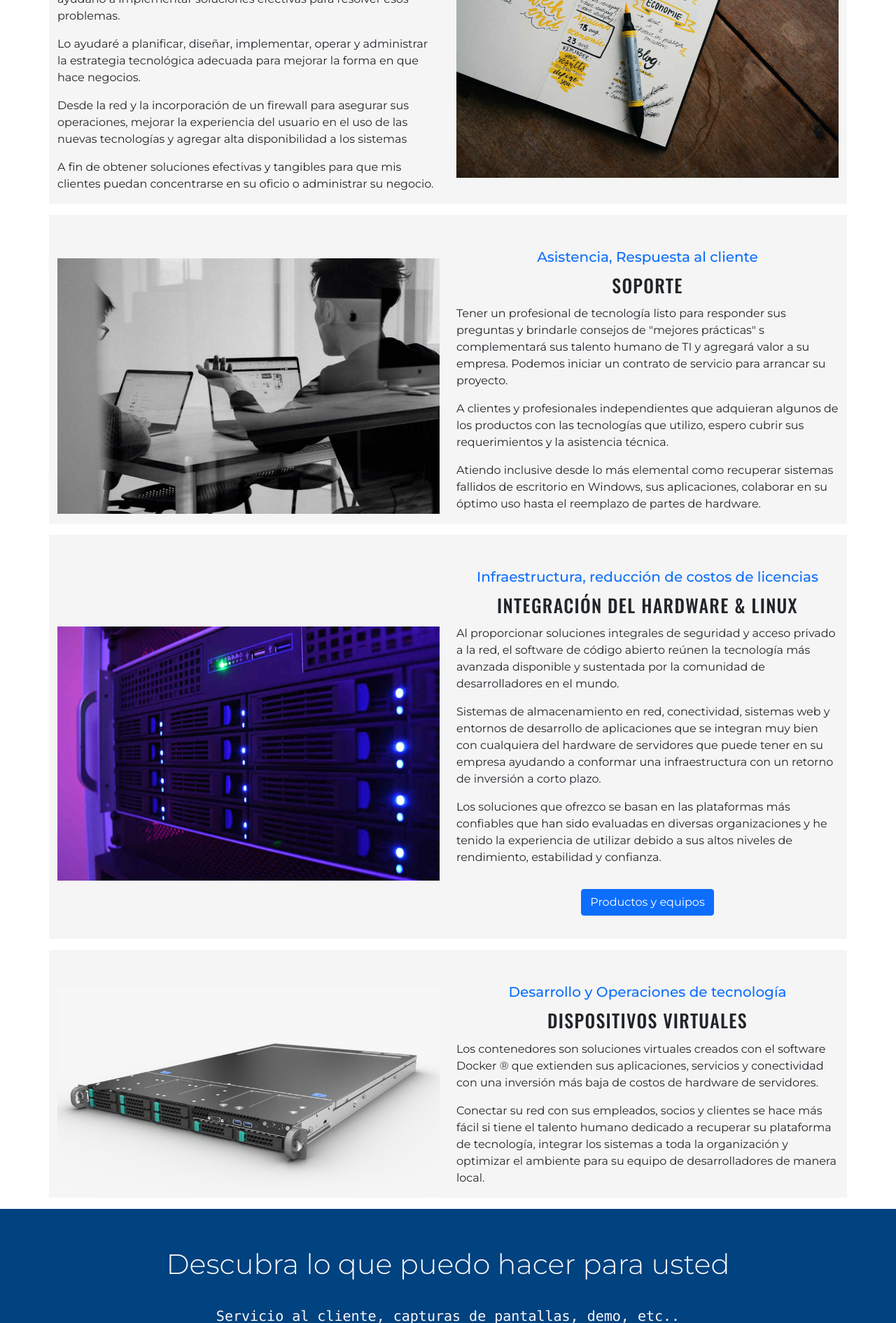
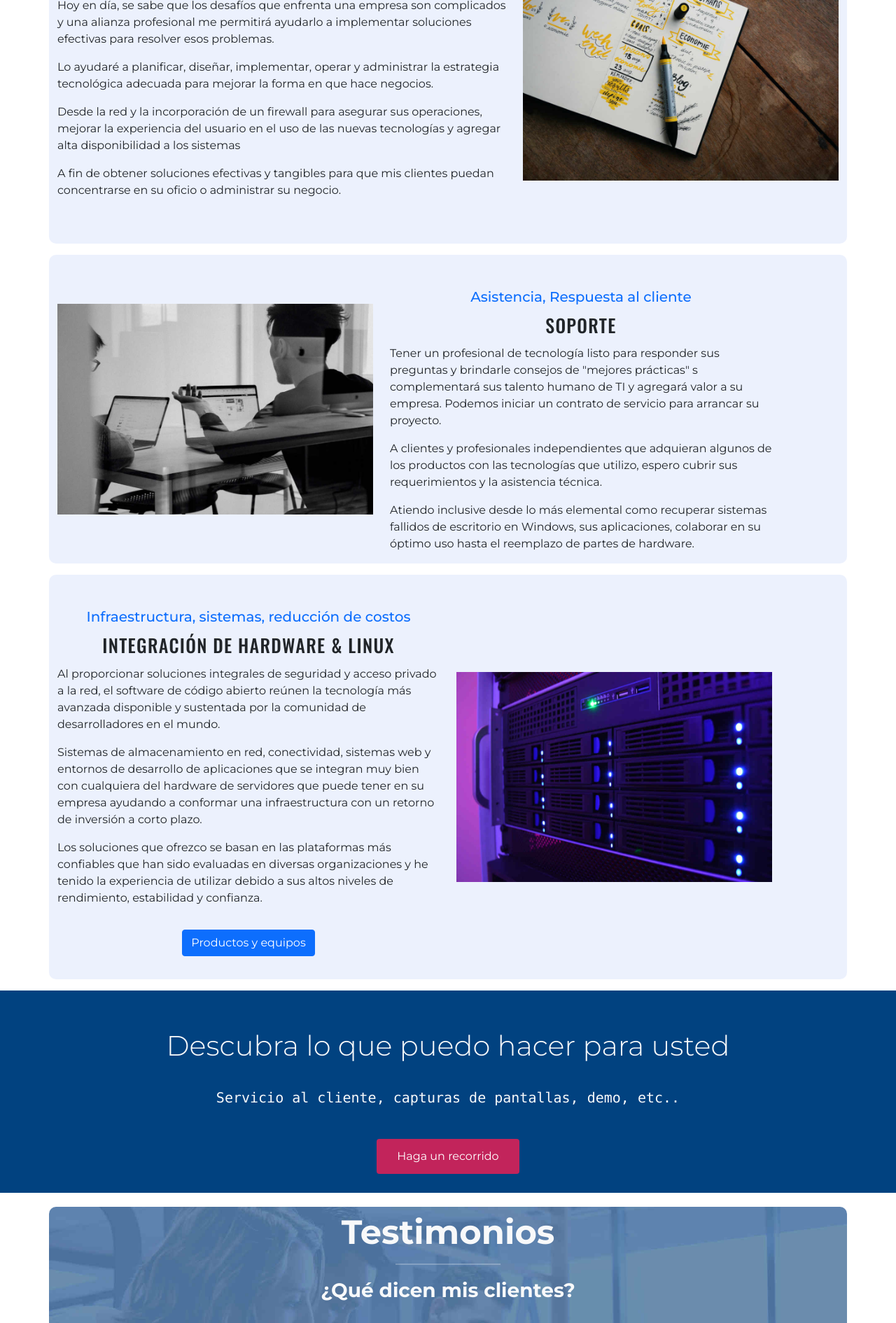
Before and after one commit to WilliansPatino/WilliansPatino.github.io, a plain HTML site: page info/index.html in a window 1280 px wide. Shown: the part 511-2401 px from the top of the page at 70% size. Drawn offline with nearby package versions, Linux system fonts and the light colour scheme.

Commit message:
nuevo index, menu minimalista

```diff
--- a/css/main.css
+++ b/css/main.css
@@ -641,29 +641,38 @@ find-out-what-can-do-for-you {
 .my-bg-5 {
     background-color: #00c0d6;
 }
-.my-bg-card-1 {
+.my-bg-card1 {
     background-color: #f5f5f5;
+    border-radius: 10px;
 }
-.my-bg-card-2 {
+.my-bg-card2 {
     background-color: #f7f7f7;
+    border-radius: 10px;
 }
-.my-bg-card-3 {
+.my-bg-card3 {
   background-color: #efefef;
+  border-radius: 10px;
 }
 .my-bg-card4 {
   background-color: #c0b5f931;
+  border-radius: 10px;
 }
 .my-bg-card5 {
   background-color: #93cdf925;
+  border-radius: 10px;
 }
 .my-bg-card6 {
   background-color: #bbcdf746;
+  border-radius: 10px;
 }
 .my-bg-card7 {
   background-color: #4c55ff1e;
+  border-radius: 10px;
 }
 .my-bg-card-test {
-  background-color: magenta;
+  background-color: rgb(20, 23, 228);
+  color: white;
+  border-radius: 10px;
 }
 
 
--- a/info/index.html
+++ b/info/index.html
@@ -31,7 +31,7 @@
 
   <section class="opening pb-5">
 
-    <nav class="navbar navbar-expand-lg navbar-light fixed-top" id="menu">
+    <nav class="navbar navbar-expand-lg navbar-light sticky-top" id="menu">
       <div class="container-fluid">
         <a class="navbar-brand" href="#">
           <!-- <span class="fw-bold fs-5" id="my-logo">informatiko W</span> -->
@@ -58,18 +58,6 @@
             <a class="nav-link" href="#equipo">Acerca de</a>
           </li> -->
 
-            <li class="nav-item dropdown ">
-              <a class="nav-link dropdown-toggle" href="#" id="navbarDropdown" role="button" data-bs-toggle="dropdown"
-                aria-expanded="false">
-                Acerca de
-              </a>
-              <ul class="dropdown-menu bg-primary" aria-labelledby="navbarDropdown">
-                <li><a class="dropdown-item" href="#">Autor</a></li>
-                <!-- <li><a class="dropdown-item" href="#">Tecnologías utilizadas</a></li> -->
-                <!-- <li><hr class="dropdown-divider"></li>
-              <li><a class="dropdown-item" href="#">Something else here</a></li> -->
-              </ul>
-            </li>
 
             <li class="nav-item">
               <a class="nav-link" href="./itproservices.html">Portafolio</a>
@@ -116,23 +104,28 @@
     </div>
   </section>
 
+
+
+
+
+
   <!-- professional services -->
-  <div class="container my-bg-card-1 mt-3">
+  <div class="container my-bg-card6 mt-3">
     <div class="row">
 
 
-      <div class="col-xxl-6 col-lg-6 col-sm-6 col-xs-6">
+      <div class="col-xxl-6 col-xl-7 col-lg-6 col-md-6 col-sm-12 col-xs-12 mb-5">
         <h2 class="fs-5 pt-5 text-center text-primary">
-          Requerimientos, Diseño e implementación</h2>
+          Requerimientos & Soluciones, Diseño e implementación</h2>
         <h3 class="sub-title mb-2">Servicios profesionales</h3>
 
         <p class="">
           Hoy en día, se sabe que los desafíos que enfrenta
-          una empresa son complicados. La alianza profesional con
-          <span class="text-primary font-logo">informatiko W</span>
-          puede ayudarlo a implementar soluciones efectivas para
+          una empresa son complicados y una alianza profesional
+          me permitirá ayudarlo a implementar soluciones efectivas para
           resolver esos problemas.
         </p>
+        <!-- <span class="text-primary font-logo">informatiko W</span> -->
         <p>
           Lo ayudaré a planificar,
           diseñar, implementar, operar y administrar la estrategia
@@ -151,7 +144,7 @@
 
       </div>
 
-      <div class="col-xxl-6 col-lg-6 col-sm-6 col-xs-6 mt-5 abs-center">
+      <div class="col-xxl-6 col-xl-5 col-lg-6 col-sm-12 col-md-6 col-xs-12 mt-5 abs-center mb-5">
         <img src="../img/proserv.jpg" alt="professional-services" class="img-fluid img-responsive">
       </div>
 
@@ -160,14 +153,14 @@
 
 
   <!-- soporte técnico  -->
-  <div class="container my-bg-card-1 mt-3">
+  <div class="container my-bg-card6 mt-3">
     <div class="row">
 
-      <div class="col-xxl-6 col-lg-6 col-sm-6 col-xs-6 mt-5 abs-center">
+      <div class="col-xxl-6 col-xl-5 col-lg-6  col-sm-12 col-md-6 col-xs-12 mt-5 abs-center mb-5">
         <img src="../img/support.jpg" alt="technical assistance" class="img-fluid img-responsive">
       </div>
 
-      <div class="col-xxl-6 col-lg-6 col-sm-6 col-xs-6">
+      <div class="col-xxl-6 xol-xl-7 col-lg-6 col-md-6 col-sm-12 col-xs-12">
         <h2 class="fs-5 pt-5 text-center text-primary">
           Asistencia, Respuesta al cliente</h2>
         <h3 class="sub-title mb-2">Soporte</h3>
@@ -199,19 +192,15 @@
 
 
 
-   <!-- Firewalling -->
-   <div class="container my-bg-card-1 mt-3">
+   <!-- System Integration -->
+   <div class="container my-bg-card6 mt-3">
     <div class="row">
 
 
-      <div class="col-xxl-6 col-lg-6 col-sm-6 col-xs-6 mt-5 abs-center">
-        <img src="../img/opensource-hardware.jpg" alt="Firewalling" class="img-fluid">
-      </div>
-
-      <div class="col-xxl-6 col-lg-6 col-sm-6 col-xs-6">
+      <div class="col-xxl-6 xol-xl-7 col-lg-6 col-md-6 col-sm-12 col-xs-12">
         <h2 class="fs-5 pt-5 text-center text-primary">
-          Infraestructura, reducción de costos de licencias</h2>
-        <h3 class="sub-title mb-2">Integración del Hardware & Linux </h3>
+          Infraestructura, sistemas, reducción de costos</h2>
+        <h3 class="sub-title mb-2">Integración de Hardware & Linux </h3>
 
         <p class="">
           Al proporcionar soluciones integrales de seguridad y
@@ -230,40 +219,21 @@
           de utilizar debido a sus altos niveles de rendimiento, estabilidad y confianza.
         </p>
 
+
+
         <div class="abs-center">
           <a class="btn  btn-primary mb-3" href="#more" role="button">Productos y equipos</a>
         </div>
       </div>
 
-    </div>
-  </div>
-
-  <!-- virtualization // Container-->
-  <div class="container my-bg-card-1 mt-3" id="virtualization">
-    <div class="row">
-      <div class="col-xxl-6 col-lg-6 col-sm-6 col-xs-6 mt-5 abs-center">
-            <img src="../img/firewall-1u.jpg" alt="containerizacion" class="img-fluid img-responsive">
-      </div>
-      <div class="col-xxl-6 col-lg-6 col-sm-6 col-xs-6">
-        <h2 class="fs-5 pt-5 text-center text-primary">Desarrollo y Operaciones de tecnología</h2>
-        <h3 class="sub-title mb-2">Dispositivos virtuales</h3>
-
-        <p class="">
-          Los contenedores son soluciones virtuales creados con el software Docker ®
-           que extienden sus aplicaciones, servicios y conectividad con una inversión
-           más baja de costos de hardware de servidores. </p>
-           <p>Conectar su red con sus empleados, socios y clientes se hace más
-             fácil si tiene el talento humano dedicado a recuperar su plataforma
-             de tecnología, integrar los sistemas a toda la organización y
-             optimizar el ambiente para su equipo de desarrolladores de manera local.
-        </p>
-<!--         <div class="abs-center">
-          <a class="btn  btn-primary mb-3" href="#more" role="button">Conozca los beneficios</a>
-        </div> -->
+      <div class="col-xxl-6 col-xl-5 col-lg-6  col-sm-12 col-md-6 col-xs-12 mt-5 abs-center mb-5">
+        <img src="../img/opensource-hardware.jpg" alt="Firewalling" class="img-fluid">
       </div>
 
     </div>
   </div>
+
+
 
 
 <!-- Find out what Informatike can do for you -->
```
Also changed, not shown: info/contact.html (+3 -5 lines), info/itproservices.html (+3 -4 lines).
